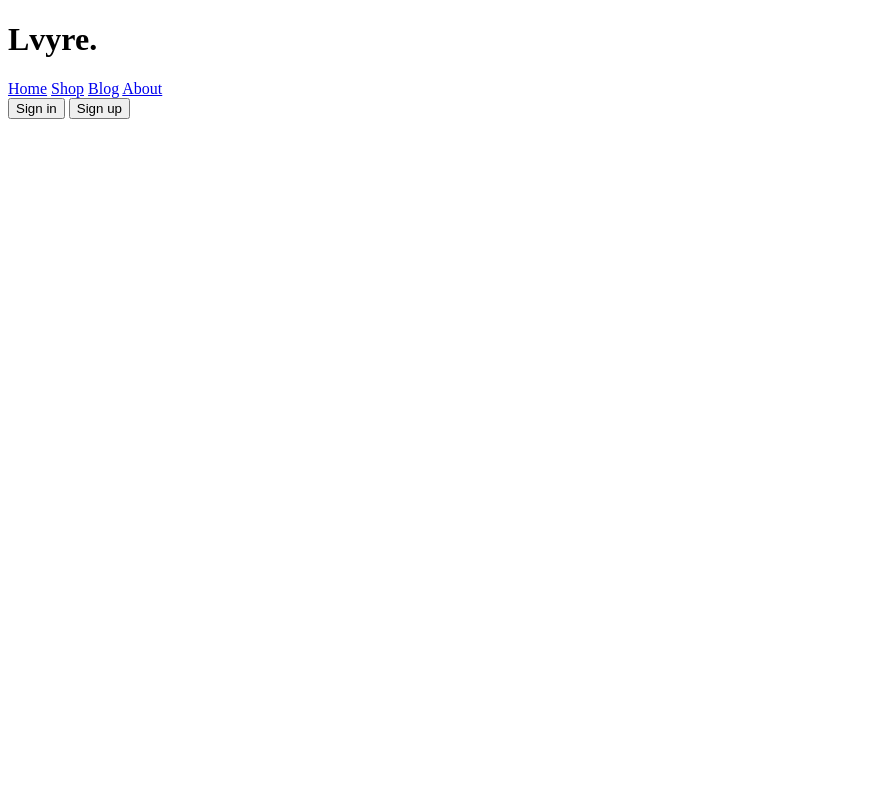
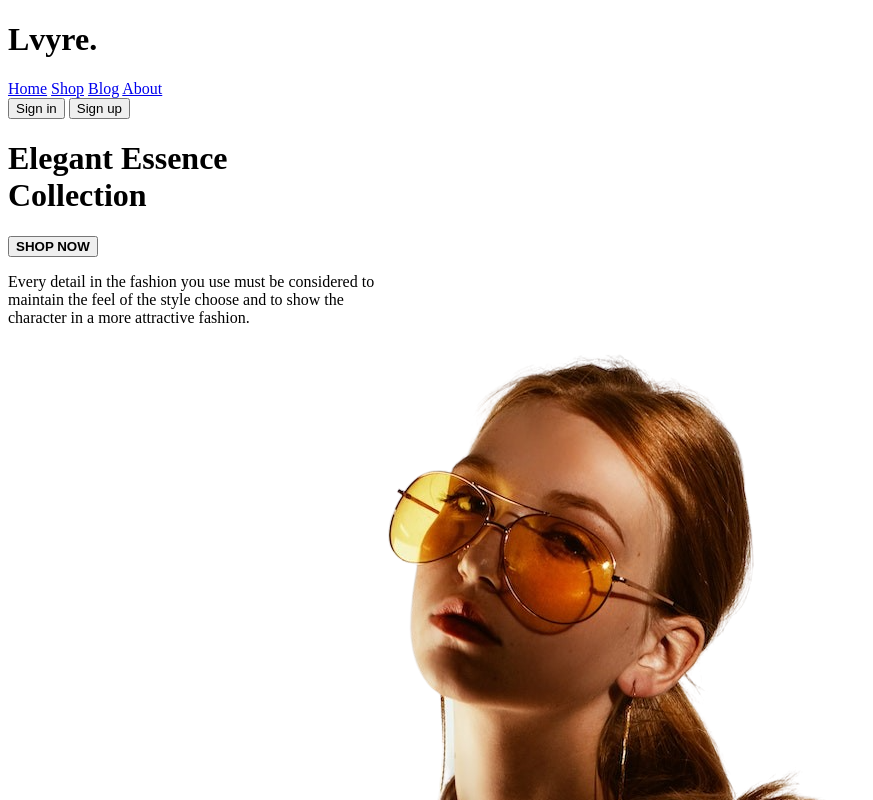
Before and after one commit to JairoJaldin-D/TrabajoPracticoN2, a plain HTML site: page index.html in a window 1280 px wide. Shown: the top 800 px of the page, without its empty margins (0-873 px from the left). Drawn offline with Linux system fonts and the light colour scheme.

Commit message:
agregue la estructura del main

```diff
--- a/index.html
+++ b/index.html
@@ -42,7 +42,48 @@
 
 
 
-    <main></main>
+
+
+
+
+    <main>
+
+
+        <div>
+            <div>
+                <h1>Elegant Essence
+                    <br>Collection
+                </h1>
+            </div>
+            <div><button><strong>SHOP NOW</strong></button>
+            </div>
+
+            <p>
+                    Every detail in the fashion you use must be considered to
+
+            <br>
+
+                maintain the feel of the style choose and to show the
+
+            <br>
+
+                character in a more attractive fashion.
+            </p>
+
+
+        </div>
+
+        <div>
+            <img src="img/imagen editada.png" alt="chica modelo">
+        </div>
+
+        <div>
+            <div>01</div>
+            <div>02</div>
+            <div>03</div>
+        </div>
+
+    </main>
 
 
 </body>
```
